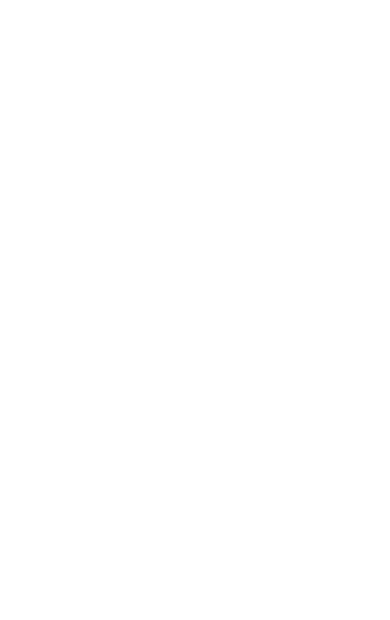
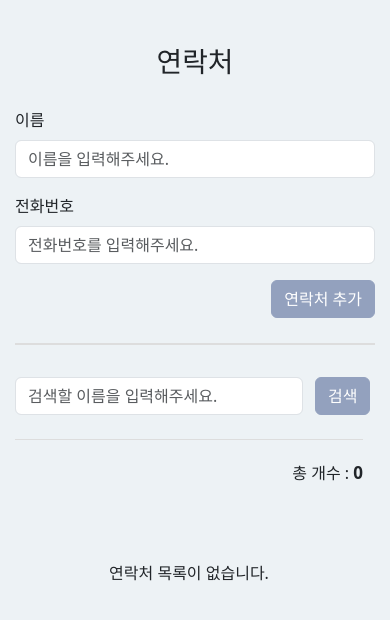
Before and after one commit to seambark/noona_react, a React (Create React App) app: page /phone-book in a window 390 px wide. Before the commit this address had no page. Shown: the top 620 px of the page. Built offline with nearby package versions, Linux system fonts and the light colour scheme.

Commit message:
phone book

```diff
--- a/src/App.css
+++ b/src/App.css
@@ -360,7 +360,93 @@
     background-color: #b4b5b5;
     border-color: #b4b5b5;
 } */
-
+.phone_book {
+    height: 100%;
+    padding: 45px 15px 30px;
+    background-color: #edf2f5;
+}
+.phone_book .container {
+    height: calc(100% - 100px);
+}
+.phone_book .container .row {
+    height: 100%;
+}
+.phone_book .left {
+    padding-right: 25px;
+}
+.phone_book .right {
+    padding-left: 25px;
+    border-left: 2px solid #ddd;
+}
+.phone_book button {
+    background-color: #93a1be;
+    border-color: #93a1be;
+}
+.phone_book button:hover {
+    background-color: #7483a0;
+    border-color: #7483a0;
+}
+.phone_book .title {
+    margin-bottom: 30px;
+    text-align: center;
+}
+.phone_book .search_area {
+    padding: 28px 0 20px;
+    border-bottom: 1px solid #ddd;
+}
+.phone_book .search_area .row div:last-child {
+    padding: 0;
+}
+.contact_list .total {
+    margin-top: 20px;
+    text-align: right;
+}
+.contact_list .total b {
+    font-size: 17px;
+}
+.contact_list ul {
+    margin-top: 20px;
+    padding: 0;
+}
+.contact_list li {
+    margin-bottom: 10px;
+}
+.contact_list li:nth-child(even) .contact {
+    background-color: #cfd6e5;
+}
+.contact_list .contact {
+    display: flex;
+    overflow: hidden;
+    border: 1px solid #ddd;
+    border-radius: 5px;
+    background-color: #e2e2e2;
+    /* box-shadow: 4px 4px 10px rgba(0,0,0,0.2); */
+}
+.contact_list .contact .img {
+    width: 100px;
+    display: flex;
+    justify-content: center;
+    align-items: center;
+    background-color: #fff;
+}
+.contact_list .contact .img svg {
+    font-size: 40px;
+    color: #e0e0e0;
+}
+.contact_list .contact .info {
+    padding: 20px;
+    flex-grow: 1;
+}
+.contact_list .contact .info .name {
+    border-bottom: 1px solid #fff;
+    margin-bottom: 5px;
+    padding-bottom: 5px;
+    font-size: 20px;
+    font-weight: bold;
+}
+.align_right {
+    text-align: right;
+}
 
 @media screen and (max-width: 768px) {
     .main_title {
@@ -389,6 +475,30 @@
     }
     .weather_area .control {
         margin-top: 20px;
+    }
+    .phone_book .container > .row {
+        flex-direction: column;
+        height: auto;
+    }
+    .phone_book .left ,
+    .phone_book .right {
+        width: 100%;
+    }
+    .phone_book .left {
+        padding: 0 0 25px;
+    }
+    .phone_book .right {
+        padding-left: 0;
+        border-left: inherit;
+        border-top: 2px solid #ddd;
+    }
+    .phone_book .search_area .row div:first-child {
+        flex-grow: 1;
+        width: auto;
+    }
+    .phone_book .search_area .row div:last-child {
+        flex-shrink: 1;
+        width: 60px;
     }
 }
 
--- a/src/App.js
+++ b/src/App.js
@@ -10,6 +10,7 @@
 import { useEffect, useState } from 'react';
 import PrivateRoutes from './homepage/route/PrivateRoutes';
 import Counter from './redux_project/Counter';
+import PhoneBook from './phone_book/PhoneBook';
 
 
 
@@ -41,6 +42,7 @@
           <Route path='/h&m/product/:id' element={<PrivateRoutes authenticate={authenticate}/>} />
         </Route>
         <Route path='/counter' element={<Counter />}/>
+        <Route path='/phone-book' element={<PhoneBook />}/>
       </Routes>
     </div>
   );
--- /dev/null
+++ b/src/phone_book/PhoneBook.js
@@ -0,0 +1,30 @@
+import React,{useState} from 'react';
+import { Container, Col, Row } from 'react-bootstrap';
+import ContactForm from './component/ContactForm';
+import ContactList from './component/ContactList';
+
+const PhoneBook = () => {
+    //1. 왼쪽에 연락처 등록하는 폼이, 오른쪽에는 연락처 리스트와 search창이 있다.
+    //2. 리스트에 유저 이름과 전화번호를 추가할 수 있다.
+    //3. 리스트에 아이템이 몇개있는지 보인다.
+    //4. 사용자가 유저를 이름검색으로 찾을 수 있다.
+    const [addList, setAddList ] = useState(false);
+
+  return (
+    <div className='phone_book'>
+        <h1 className='title'>연락처</h1>
+        <Container>
+            <Row>
+                <Col className='left'>
+                    <ContactForm setAddList={setAddList} />
+                </Col>
+                <Col className='right'>
+                    <ContactList addList={addList} setAddList={setAddList}/>
+                </Col>
+            </Row>
+        </Container>
+    </div>
+  )
+}
+
+export default PhoneBook
--- /dev/null
+++ b/src/phone_book/component/ContactForm.js
@@ -0,0 +1,36 @@
+import React, { useState } from 'react';
+import Form from 'react-bootstrap/Form';
+import Button from 'react-bootstrap/Button';
+import { useDispatch } from 'react-redux';
+
+const ContactForm = ({setAddList}) => {
+    const [name, setName] = useState('');
+    const [phoneNumber, setPhoneNumber] = useState(0);
+    const dispatch = useDispatch();
+
+    const addContact = (e) => {
+        e.preventDefault();
+        dispatch({type:"ADD_CONTACT",payload:{name, phoneNumber}})
+        setAddList(true)
+    }
+
+  return (
+    <Form onSubmit={(e) => addContact(e)}>
+      <Form.Group className="mb-3" controlId="exampleForm.ControlInput1">
+        <Form.Label>이름</Form.Label>
+        <Form.Control type="text" placeholder="이름을 입력해주세요." onChange={(e) => setName(e.target.value)}/>
+      </Form.Group>
+      <Form.Group className="mb-3" controlId="exampleForm.ControlTextarea1">
+        <Form.Label>전화번호</Form.Label>
+        <Form.Control type="number" placeholder="전화번호를 입력해주세요." onChange={(e) => setPhoneNumber(e.target.value)}/>
+      </Form.Group>
+      <div className='align_right'>
+        <Button variant="primary" type="submit">
+            연락처 추가
+        </Button>
+      </div>
+    </Form>
+  )
+}
+
+export default ContactForm
--- /dev/null
+++ b/src/phone_book/component/ContactItem.js
@@ -0,0 +1,21 @@
+import React from 'react';
+import { FontAwesomeIcon } from '@fortawesome/react-fontawesome';
+import { faUser } from '@fortawesome/free-solid-svg-icons';
+
+const ContactItem = ({item}) => {
+  return (
+    <li>
+        <div className='contact'>
+            <span className='img'>
+                <FontAwesomeIcon icon={faUser} />
+            </span>
+            <div className='info'>
+                <p className='name'>{item.name}</p>
+                <p className='phone_number'>{item.phoneNumber}</p>
+            </div>
+        </div>
+    </li>
+  )
+}
+
+export default ContactItem
--- /dev/null
+++ b/src/phone_book/component/ContactList.js
@@ -0,0 +1,50 @@
+import React, { useEffect, useState } from 'react';
+import SearchBox from './SearchBox';
+import ContactItem from './ContactItem';
+import { useSelector } from 'react-redux';
+
+const ContactList = ({addList, setAddList}) => {
+  const contactList = useSelector(state => state.contact.contactList);
+  const [search, setSearch] = useState('');
+  const [list, setList] = useState([])
+
+  const listFilter = () => {
+    let searchList = contactList.filter((item)=> {
+      return item.name === search
+    });
+    if(addList === true){
+      setList(contactList)
+      setAddList(false)
+    } else if(search !== '') {
+      setList(searchList)
+    } else {
+      setList(contactList)
+    }
+  }
+
+  useEffect(() => {
+    listFilter()
+     // eslint-disable-next-line
+  },[search,contactList])
+
+  return (
+    <>
+        <SearchBox setSearch={setSearch}/>
+        <div className='contact_list'>
+          <div className='total'>
+            <span>총 개수 : <b>{list.length}</b></span>
+          </div>
+          <ul>
+            {
+              list.length > 0 ?
+              list.map((item, key) => {
+                return <ContactItem item={item} key={key}/>
+              }) : <li className='no_data'>{search && <b>{search} </b>}연락처 목록이 없습니다.</li>
+            }
+          </ul>
+        </div>
+    </>
+  )
+}
+
+export default ContactList
--- /dev/null
+++ b/src/phone_book/component/SearchBox.js
@@ -0,0 +1,45 @@
+import React, { useState } from 'react';
+import Button from 'react-bootstrap/Button';
+import Form from 'react-bootstrap/Form';
+import { Col, Row } from 'react-bootstrap';
+
+const SearchBox = ({setSearch}) => {
+    const [keyWord, setKeyword] = useState('');
+    const [value, setValue] = useState('');
+    // eslint-disable-next-line
+
+    const search = (e) => {
+        e.preventDefault();
+
+        if(value === '') {
+            setSearch('')
+            alert("빈값은 검색할 수 없습니다.")
+        } else {
+            setSearch(keyWord)
+            setValue('')
+        }
+    }
+
+    const searchKeyword = (e) => {
+        setKeyword(e.target.value)
+        setValue(e.target.value)
+    }
+
+  return (
+    <Form onSubmit={(e) => search(e)} className="search_area">
+        <Row className="align-items-center">
+            <Col sm={9} className="my-1">
+                <Form.Label htmlFor="inlineFormInputName" visuallyHidden>
+                    Name
+                </Form.Label>
+                <Form.Control id="inlineFormInputName" placeholder="검색할 이름을 입력해주세요." onChange={(e) => searchKeyword(e)} value={value}/>
+            </Col>
+            <Col sm={3}>
+                <Button type="submit">검색</Button>
+            </Col>
+        </Row>
+    </Form>
+  )
+}
+
+export default SearchBox
--- /dev/null
+++ b/src/redux/reducer/contact.js
@@ -0,0 +1,24 @@
+let initialState={
+    contactList:[]
+}
+
+function contact(state=initialState,action) {
+    const {type, payload} = action;
+    console.log(action)
+    switch(type) {
+        case "ADD_CONTACT":
+            return  {
+                        ...state, contactList:[
+                        ...state.contactList,
+                        {
+                            name:payload.name,
+                            phoneNumber:payload.phoneNumber,
+                        },
+                    ],
+                };
+        default:
+            return {...state};
+    }
+}
+
+export default contact
--- a/src/redux/store.js
+++ b/src/redux/store.js
@@ -1,5 +1,7 @@
-import { createStore } from 'redux';
+import { combineReducers, createStore } from 'redux';
 import reducer from './reducer/reducer';
+import contact from './reducer/contact';
 
-let store = createStore(reducer);
+let store = createStore(combineReducers({reducer,contact}));
+
 export default store;
--- a/src/redux_project/Counter.js
+++ b/src/redux_project/Counter.js
@@ -6,7 +6,7 @@
 import { faPlus, faMinus } from '@fortawesome/free-solid-svg-icons';
 
 const Counter = () => {
-    const countNum = useSelector(state => state.count);
+    const countNum = useSelector(state => state.reducer.count);
     const [active, setActive] = useState(false);
     const [icon, setIcon] = useState('');
     const dispatch = useDispatch();
```
Also changed, not shown: src/redux/reducer/rootReducer.js (added, +10 -0 lines).
